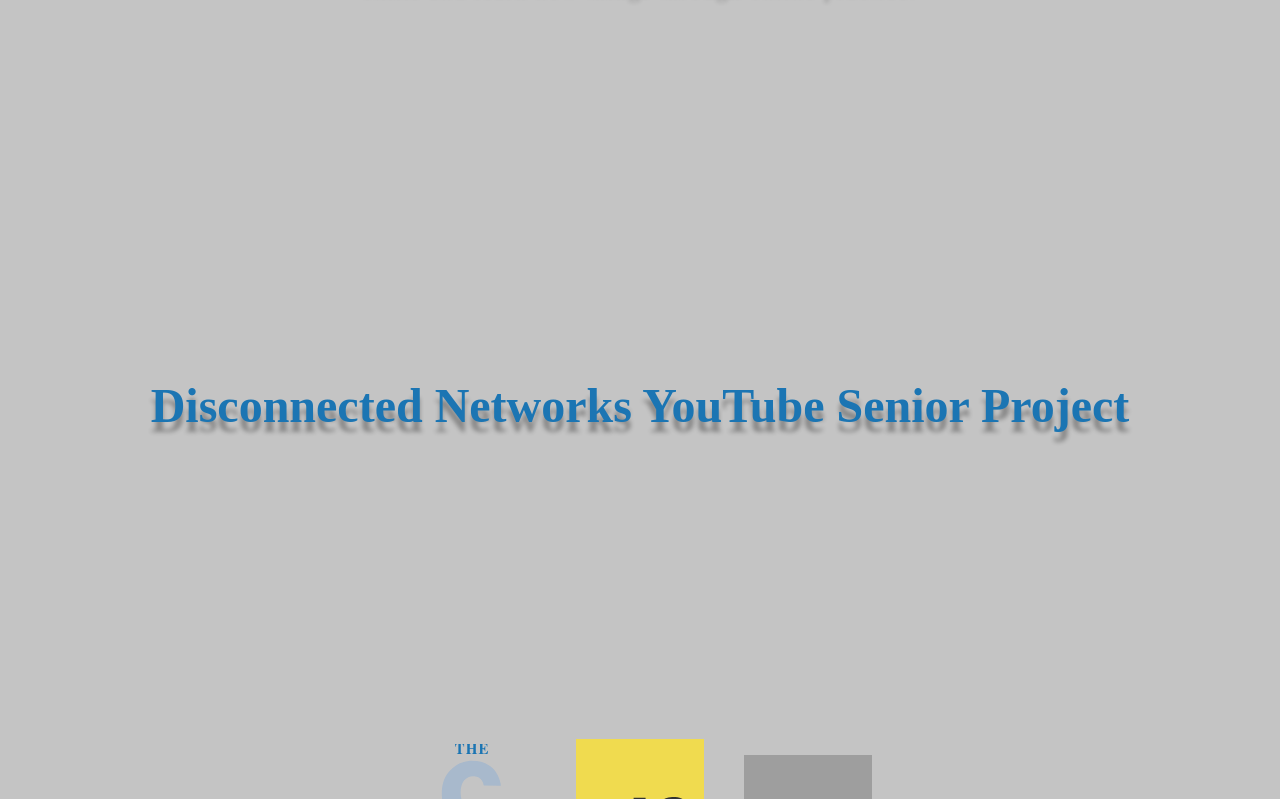
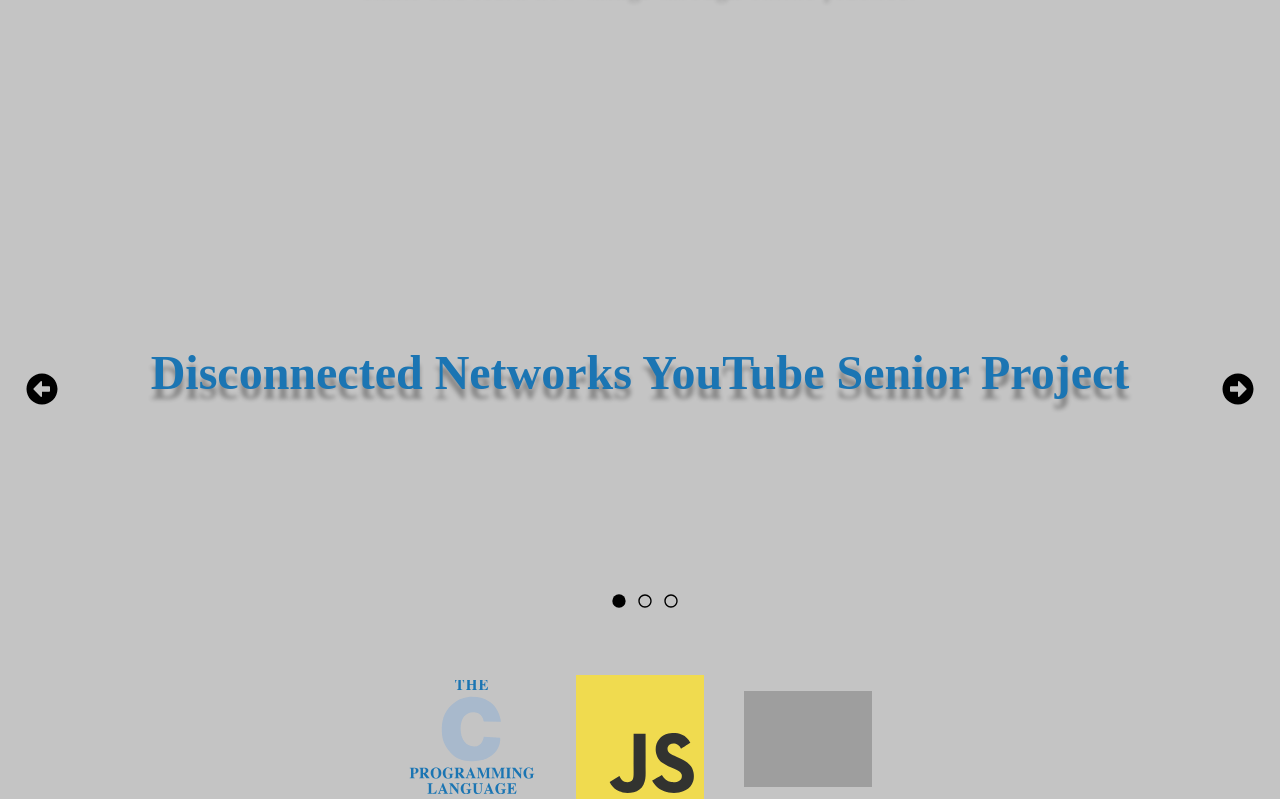
Before and after one commit to DCeronio/PersonalWebsite, a React (Create React App) app: page / in a window 1280 px wide. Shown: the part 1241-2040 px from the top of the page. Built offline with nearby package versions, Linux system fonts and the light colour scheme; grey boxes are pictures that could not be loaded.

Commit message:
Project Title Slider on home page

```diff
--- a/package.json
+++ b/package.json
@@ -8,6 +8,7 @@
     "@testing-library/user-event": "^12.8.1",
     "react": "^17.0.1",
     "react-dom": "^17.0.1",
+    "react-icons": "^4.2.0",
     "react-router-dom": "^5.2.0",
     "react-scripts": "4.0.3",
     "web-vitals": "^1.1.0"
--- a/src/App.css
+++ b/src/App.css
@@ -140,26 +140,76 @@
   text-shadow: 0px 4px 4px rgba(0, 0, 0, 0.25);
   font-size: 1.5em;
   line-height: 2em;
-  width: clamp(45ch, 50%, 75ch);
+  width: clamp(50ch, 50%, 75ch);
 }
 
-.Project {
+.ProjectSlider {
+  position: relative;
+  min-height: 500px;
   display: flex;
+  justify-content: center;
   align-items: center;
-  justify-content: center;
-  background-color: #c4c4c4;
-  min-height: 500px;
+  background: #c4c4c4;
 }
 
-.Project h1 {
+.right-arrow {
+  position: absolute;
+  top: 50%;
+  right: 2%;
+  flex: 1;
+  font-size: 2rem;
+  color: black;
+  cursor: pointer;
+  user-select: none;
+}
+
+.left-arrow {
+  position: absolute;
+  top: 50%;
+  left: 2%;
+  flex: 1;
+  font-size: 2rem;
+  color: black;
+  cursor: pointer;
+  user-select: none;
+}
+
+.left-arrow:hover {
+  color: #1b75b3;
+}
+
+.projTitle {
+  opacity: 0;
+  transition-duration: 1s ease;
+}
+
+.projTitleActive {
+  opacity: 1;
+  transition-duration: 1s;
+}
+
+.ProjectSlider h1 {
+  padding-left: 60px;
+  padding-right: 60px;
+  flex: 5;
   font-family: Unispace;
   font-style: normal;
   font-weight: bold;
   font-size: 3em;
-  line-height: 77px;
+  line-height: 2em;
   text-align: center;
   color: #1b75b3;
   text-shadow: 0px 10px 4px rgba(0, 0, 0, 0.3);
+}
+
+.bullets {
+  position: absolute;
+  padding-top: 50px;
+  bottom: 2%;
+}
+
+.bullets svg {
+  padding-left: 10px;
 }
 
 .Skills {
@@ -289,7 +339,7 @@
 .Contact h1 {
   padding: 20px 0;
   font-size: 140%;
-  font-weight: 300;
+  font-weight: bold;
   text-align: center;
   color: #000;
   margin: 0;
--- a/src/components/Home.js
+++ b/src/components/Home.js
@@ -1,7 +1,6 @@
-import Navbar from './Navbar.js';
 import Hero from './Hero.js';
 import About from './About.js';
-import Project from './Project.js';
+import ProjectTitleSlider from './ProjectTitleSlider.js';
 import Skills from './Skills.js';
 import Education from './Education.js';
 import Awards from './Awards.js';
@@ -13,7 +12,7 @@
         <div className="Home">
             <Hero/>
             <About/>
-            <Project/>
+            <ProjectTitleSlider/>
             <Skills/>
             <Education/>
             <Awards/>
--- a/src/components/Project.js
+++ /dev/null
@@ -1,21 +0,0 @@
-const Project = () => {
-    const projects = [
-        {
-            title: "Disconnected Networks YouTube Senior Project",
-            tech: "Technologies Used: Python, Click, YouTube Data API, JSON",
-            points: ["Designed to allow for asynchronous YouTube video downloads for those with limited internet access",
-                     "Implemented client that creates JSON requests for video downloads",
-                     "Created server that downloads and compresses videos from YoutTube Data API",
-                     "Designed JSON response schema for download requests and server responses"]
-        }
-    ]
-
-
-    return (
-        <div id= "ProjectSection" className="Content Project">
-            <h1>{projects[0].title}</h1>
-        </div>
-     );
-}
-
-export default Project;
--- /dev/null
+++ b/src/components/ProjectBullets.js
@@ -0,0 +1,19 @@
+import {RiCheckboxBlankCircleLine, RiCheckboxBlankCircleFill} from 'react-icons/ri';
+const ProjectBullets = ({length, activeIndex}) => {
+    const bullets = [];
+    for(let i = 0; i < length; i++){
+        if(i === activeIndex){
+            bullets.push(<RiCheckboxBlankCircleFill key={i}/>);
+        }
+        else{
+            bullets.push(<RiCheckboxBlankCircleLine key={i}/>);
+        }
+    }
+    return (
+        <div>
+            {bullets}
+        </div>
+     );
+}
+
+export default ProjectBullets;
--- /dev/null
+++ b/src/components/ProjectData.js
@@ -0,0 +1,35 @@
+export const projects = [
+    {
+        title: "Disconnected Networks YouTube Senior Project",
+        tech: "Technologies Used: Python, Click, YouTube Data API, JSON",
+        points: ["Designed to allow for asynchronous YouTube video downloads for those with limited internet access",
+                 "Implemented client that creates JSON requests for video downloads",
+                 "Created server that downloads and compresses videos from YoutTube Data API",
+                 "Designed JSON response schema for download requests and server responses"
+                ],
+        webpage: "youtTubeProject"
+    },
+    {
+        title: "Spartan Connect Website, SJSU Social Platform",
+        tech: "Technologies Used: JavaScript, HTML, CSS, Cypress, MongoDB, node.js, Google Passport, Git, EJS",
+        points: [
+                "Features: Google SSO using SJSU email, personal profile, chatroom, campus map, club directory, and calendar with event creation",
+                "Unit tested and page tested using Cypress",
+                "Worked with group of seven using SCRUM project management and AGILE development techniques"
+                ],
+        webpage: "sjsuSocialProject"
+    },
+    {
+        title: "Piman Networking Project",
+        tech: "Technologies Used: Python, Git, Bitbucket, Linux, Wireshark",
+        points: [
+                "Project to manage and monitor sets of Raspberry Pi’s on a network",
+                "Remotely boot Pi’s with DHCP, TFTP, UDP and then TCP",
+                "Setup client and server running on remote Pi’s that monitor time, active processes, and CPU, RAM, and disk usage",
+                "Setup alerts for Slack if monitoring data hits threshold",
+                "ntegrated NTP server and client that updates time on Pi’s",
+                "Worked with two separate groups of four"
+                ],
+        webpage: "networkingProject"
+    }
+]
--- /dev/null
+++ b/src/components/ProjectTitleSlider.js
@@ -0,0 +1,41 @@
+import {projects} from './ProjectData.js';
+import {useState} from 'react';
+import {FaArrowAltCircleRight, FaArrowAltCircleLeft} from 'react-icons/fa';
+import ProjectBullets from './ProjectBullets.js';
+
+const ProjectTitleSlider = () => {
+    const [current, setCurrent] = useState(0);
+
+    const nextProj = () =>{
+        setCurrent(current === projects.length - 1 ? 0 : current + 1);
+    }
+
+    const prevProj = () =>{
+        setCurrent(current === 0 ? projects.length - 1 : current - 1);
+    }
+
+    if(!Array.isArray(projects) || projects.length <= 0) {
+        return null;
+    }
+
+
+
+    return (
+        <div className="ProjectSlider">
+            <FaArrowAltCircleLeft className="left-arrow" onClick={prevProj}/>
+            {projects.map((project, index) => {
+                return (
+                <div className={index === current ? 'projTitleActive' : 'projTitle'} key={index}>
+                    {index === current && (<h1>{project.title}</h1>)}
+                </div>
+                )
+            })}
+            <div className="bullets">
+                <ProjectBullets length={projects.length} activeIndex={current}/>
+            </div>
+            <FaArrowAltCircleRight className="right-arrow" onClick={nextProj}/>
+        </div>
+     );
+}
+
+export default ProjectTitleSlider;
```
Also changed, not shown: 1 other file (tests, documents, lock files or other folders).
